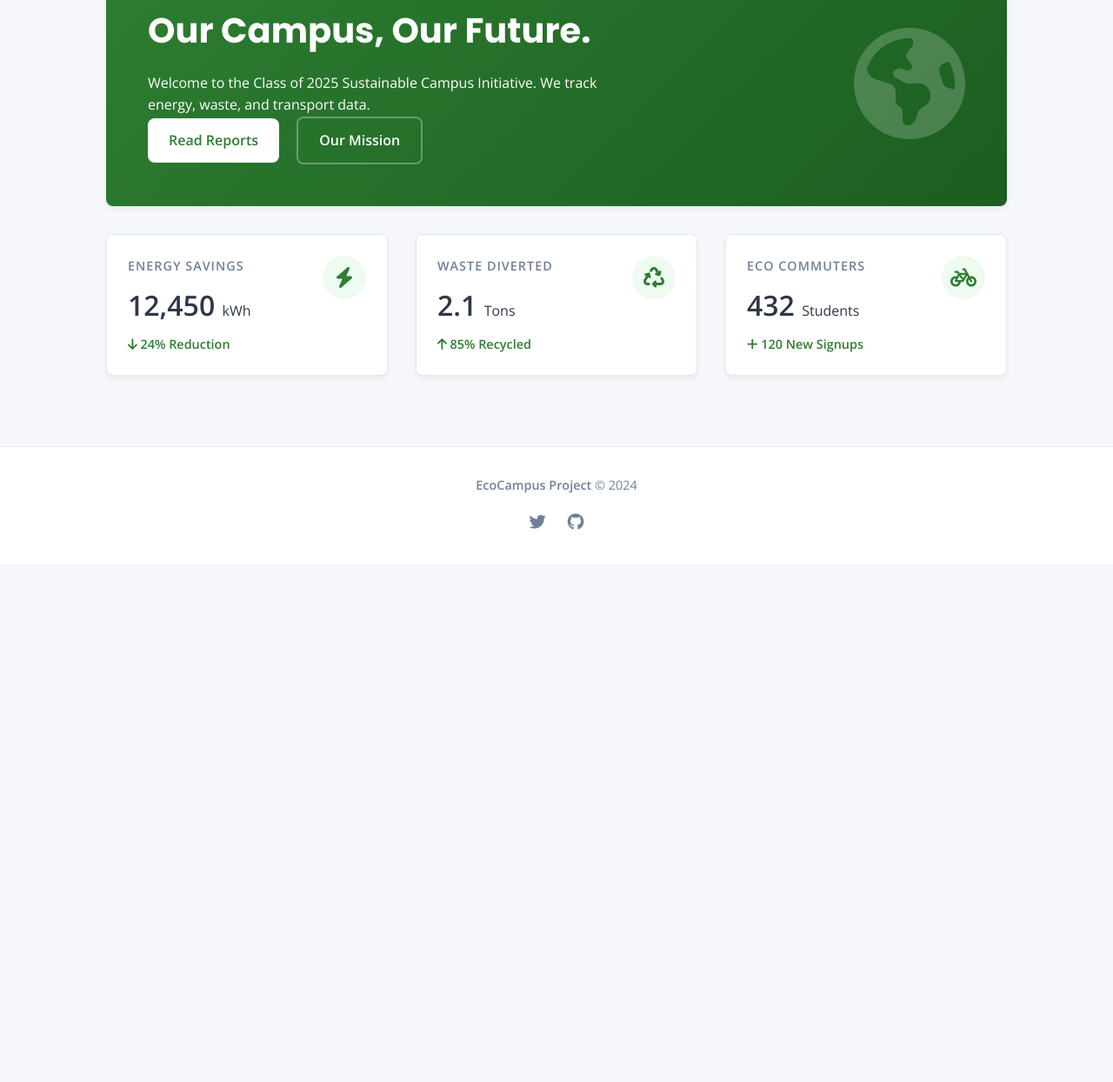
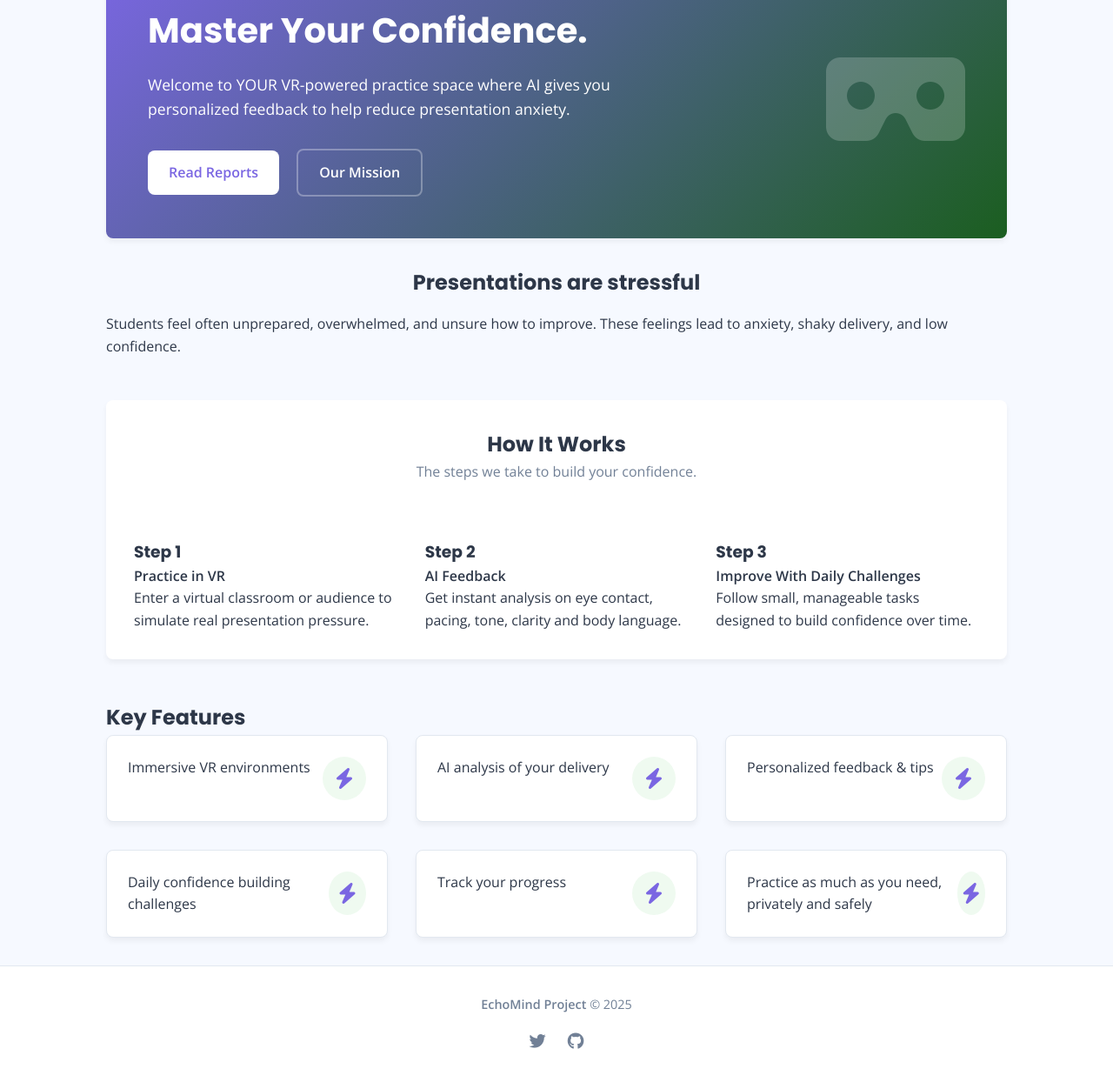
Before and after one commit to nastaj/echomind, a plain HTML site: page index.html in a window 1280 px wide. Shown: the part 152-1396 px from the top of the page at 87% size. Before the commit the page ends 800 px from the top, so only its background shows below. Drawn offline with nearby package versions, Linux system fonts and the light colour scheme; files that its build step writes are made by us from their sources.

Commit message:
updated landing page to fit with EchoMind project theme

```diff
--- a/index.html
+++ b/index.html
@@ -6,11 +6,11 @@
         <title>EcoCampus | Dashboard</title>
         <link rel="stylesheet" href="https://cdnjs.cloudflare.com/ajax/libs/font-awesome/6.4.0/css/all.min.css">
         <link href="https://fonts.googleapis.com/css2?family=Poppins:wght@300;400;600;700&family=Open+Sans:wght@400;600&display=swap" rel="stylesheet">
-        <link rel="stylesheet" href="style.css">
+        <link rel="stylesheet" href="styles/style.css">
     </head>
     <body>
         <nav class="navbar">
-            <div class="brand"><i class="fas fa-leaf"></i> EcoCampus</div>
+            <div class="brand"><i class="fas fa-vr-cardboard"></i> EchoMind</div>
             <div class="nav-links">
                 <a href="index.html" class="nav-item active">Home</a>
                 <a href="blog.html" class="nav-item">Updates</a>
@@ -21,15 +21,15 @@
         <div class="container">
             <section class="hero">
                 <div class="hero-content">
-                    <h1>Our Campus, Our Future.</h1>
-                    <p>Welcome to the Class of 2025 Sustainable Campus Initiative. We track energy, waste, and transport data.</p>
+                    <h1>Master Your Confidence.</h1>
+                    <p>Welcome to YOUR VR-powered practice space where AI gives you personalized feedback to help reduce presentation anxiety.</p>
                     <a href="blog.html" class="btn btn-light">Read Reports</a>
                     <a href="about.html" class="btn btn-outline">Our Mission</a>
                 </div>
-                <i class="fas fa-globe-americas hero-icon"></i>
+                <i class="fas fa-vr-cardboard hero-icon"></i>
             </section>
 
-            <div class="grid-3">
+            <!-- <div class="grid-3">
                 <div class="stat-card">
                     <div class="stat-info">
                         <h4>Energy Savings</h4>
@@ -54,11 +54,82 @@
                     </div>
                     <div class="stat-icon"><i class="fas fa-bicycle"></i></div>
                 </div>
-            </div>
+            </div> -->
+
+            <section class="problem-statement">
+                <h1>Presentations are stressful</h1>
+                <p>Students feel often unprepared, overwhelmed, and unsure how to improve. These feelings lead to anxiety, shaky delivery, and low confidence.</p>
+            </section>
+
+            <section class="how-it-works">
+                <h2>How It Works</h2>
+                <p class="how-it-works_p">The steps we take to build your confidence.</p>
+                <section class="steps">
+                    <article>
+                        <h3>Step 1</h3>
+                        <h4>Practice in VR</h4>
+                        <p>Enter a virtual classroom or audience to simulate real presentation pressure.</p>
+                    </article>
+
+                    <article>
+                        <h3>Step 2</h3>
+                        <h4>AI Feedback</h4>
+                        <p>Get instant analysis on eye contact, pacing, tone, clarity and body language.</p>
+                    </article>
+
+                    <article>
+                        <h3>Step 3</h3>
+                        <h4>Improve With Daily Challenges</h4>
+                        <p>Follow small, manageable tasks designed to build confidence over time.</p>
+                    </article>
+                </section>
+            </section>
+
+            <section class="key-features">
+                <h2>Key Features</h2>
+                <div class="grid-3">
+                    <div class="stat-card">
+                        <div class="stat-info">
+                            <p>Immersive VR environments</p>
+                        </div>
+                        <div class="stat-icon"><i class="fas fa-bolt"></i></div>
+                    </div>
+                   <div class="stat-card">
+                        <div class="stat-info">
+                            <p>AI analysis of your delivery</p>
+                        </div>
+                        <div class="stat-icon"><i class="fas fa-bolt"></i></div>
+                    </div>
+                    <div class="stat-card">
+                        <div class="stat-info">
+                            <p>Personalized feedback & tips</p>
+                        </div>
+                        <div class="stat-icon"><i class="fas fa-bolt"></i></div>
+                    </div>
+                    <div class="stat-card">
+                        <div class="stat-info">
+                            <p>Daily confidence building challenges</p>
+                        </div>
+                        <div class="stat-icon"><i class="fas fa-bolt"></i></div>
+                    </div>
+                    <div class="stat-card">
+                        <div class="stat-info">
+                            <p>Track your progress</p>
+                        </div>
+                        <div class="stat-icon"><i class="fas fa-bolt"></i></div>
+                    </div>
+                    <div class="stat-card">
+                        <div class="stat-info">
+                            <p>Practice as much as you need, privately and safely</p>
+                        </div>
+                        <div class="stat-icon"><i class="fas fa-bolt"></i></div>
+                    </div>
+                </div>
+            </section>
         </div>
 
         <footer>
-            <p><strong>EcoCampus Project</strong> &copy; 2024</p>
+            <p><strong>EchoMind Project</strong> &copy; 2025</p>
             <div style="margin-top: 1rem; font-size: 1.2rem;">
                 <i class="fab fa-twitter" style="margin: 0 10px;"></i>
                 <i class="fab fa-github" style="margin: 0 10px;"></i>
--- a/styles/style.css
+++ b/styles/style.css
@@ -1,7 +1,7 @@
 :root {
-    --primary-color: #2E7D32;
+    --primary-color: #7a66e2;
     --primary-dark: #1B5E20;
-    --bg-color: #F5F7FA;
+    --bg-color: #f6f9ff;
     --card-bg: #FFFFFF;
     --text-main: #2D3748;
     --text-light: #718096;
@@ -120,6 +120,8 @@ footer {
 }
 
 /* --- Home Page Specific Styles (index.html) --- */
+
+/* HERO SECTION */
 .hero {
     background: linear-gradient(135deg, var(--primary-color), var(--primary-dark));
     color: white;
@@ -139,6 +141,13 @@ footer {
     margin-bottom: 1rem;
     color: white;
 }
+
+.hero p {
+    font-size: 1.1rem;
+    margin-bottom: 2rem;
+    color: white;
+}
+
 .btn {
     display: inline-block;
     padding: 0.8rem 1.5rem;
@@ -147,6 +156,7 @@ footer {
     border: none;
     cursor: pointer;
 }
+
 .btn-light {
     background-color: white;
     color: var(--primary-color);
@@ -169,6 +179,48 @@ footer {
     opacity: 0.2;
 }
 
+/* PROBLEM STATEMENT SECTION */
+.problem-statement {
+    margin-bottom: 3rem;
+}
+
+.problem-statement h1 {
+    text-align: center;
+    margin-bottom: 1rem;
+}
+
+/* HOW IT WORKS SECTION */
+.how-it-works {
+    background: var(--card-bg);
+    padding: 2rem;
+    border-radius: var(--radius);
+    box-shadow: var(--shadow);
+    margin-bottom: 3rem;
+}
+
+.how-it-works_p {
+    text-align: center;
+    margin-bottom: 2rem;
+    color: var(--text-light);
+}
+
+.how-it-works h2 {
+    text-align: center;
+}
+
+.how-it-works .steps {
+    display: grid;
+    grid-template-columns: repeat(auto-fit, minmax(200px, 1fr));
+    gap: 2rem;
+    margin-top: 2rem;
+}
+
+.how-it-works article {
+    margin-top: 2rem;
+}
+
+
+/* KEY FEATURES SECTION */
 .stat-card {
     background: var(--card-bg);
     padding: 1.5rem;
```
Also changed, not shown: about.html (+13 -13 lines), blog.html (+3 -3 lines), post.html (+3 -3 lines).
